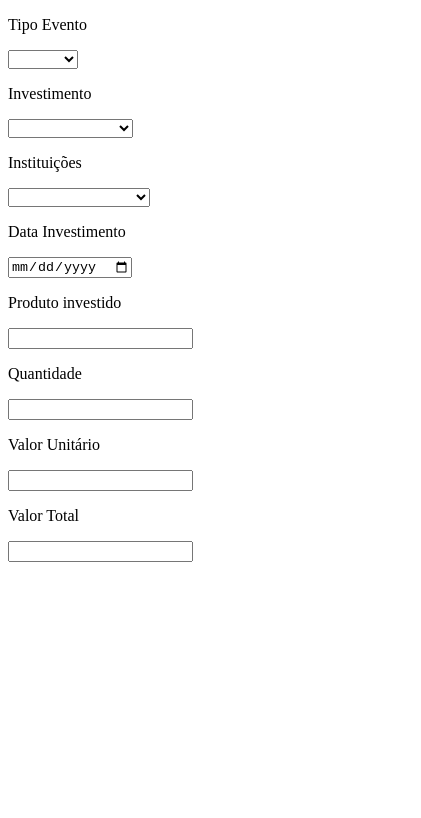
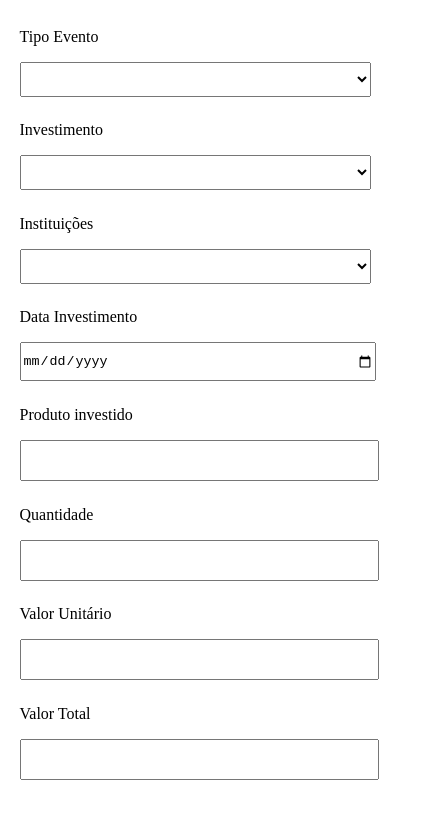
Before and after one commit to Victordelete/AnfibiosWallets, a plain HTML site: page abas/aba1.html in a window 390 px wide. Shown: the whole page, 421 px wide, since content can reach past the window. Drawn offline with Linux system fonts and the light colour scheme.

Commit message:
Add files via upload

```diff
--- a/abas/aba1.html
+++ b/abas/aba1.html
@@ -2,21 +2,23 @@
 	<html>
 	<head>
 		<meta charset="utf-8">
-		<meta name="viewport" content="width=device-width, initial-scale=2">
-		<!link rel="stylesheet" type="text/css" href="style_abas/reset.css">
+		<meta name="viewport" content="width=device-width, initial-scale=1">
+		<link rel="stylesheet" type="text/css" href="style_abas/reset.css">
+		<link rel="stylesheet" type="text/css" href="style_abas/style_abas.css">
 		<!title><!/title>
 	</head>
 
 	<body>
 
 		<div class="corpoDocumento">
-
+			<div class="corpoDocumentoEsquerdo">
 				<div class="caixaDados">
 					<p>Tipo Evento</p>
 					<select name="TipoList">
 						<option value="TipoList"></option>
 						<option value="TipoList">Compra</option>
 						<option value="TipoList">Venda</option>
+						<option value="TipoList">Sua mãe</option>
 					</select>
 				</div>
 
@@ -46,7 +48,9 @@
 					<p>Data Investimento</p>
 					<input type="date" name="dataInvestimento">
 				</div>
+			</div>
 
+			<div class="corpoDocumentoDireito">
 				<div class="caixaDados">
 					<p>Produto investido</p>
 					<input type="text" name="nomeProduto">
@@ -66,7 +70,7 @@
 					<p>Valor Total</p>
 					<input type="text" name="vlrTotalProduto">
 				</div>
-
+			</div>
 		</div>
 
 	</body>
--- a/abas/style_abas/style_abas.css
+++ b/abas/style_abas/style_abas.css
@@ -1,9 +1,42 @@
 body{
-	width: 100%;
-	margin: 20%;
+	margin-top: 3%;
+	margin-left: 5%;
+	margin-right: 5%;
+}
+
+select, input{
+	width: 310px;
+	height: 43px;
 }
 
 .corpoDocumento{
+	display: flex;
+	text-align: justify;
+	justify-content: space-around;
+	align-items: center;
+}
+
+.caixaDados{
+	margin-bottom: 7%;
+}
+
+@media (max-width:  640px){
+	select, input{
 	width: 100%;
-	margin: 1%;
+	height: 35px;
+	}
+
+	.corpoDocumento{
+		margin-right: 50px;
+		width: 100%;
+		display: inline-block;
+		text-align: justify;
+		justify-content: center ;
+		align-items: center;
+	}
+
+	.caixaDados{
+		margin-right: 10%;
+	width: 100%;
+	}
 }
```
Also changed, not shown: index.html (+7 -8 lines), style/style.css (+13 -8 lines). Lines whose indentation alone changed are shown as unchanged.
